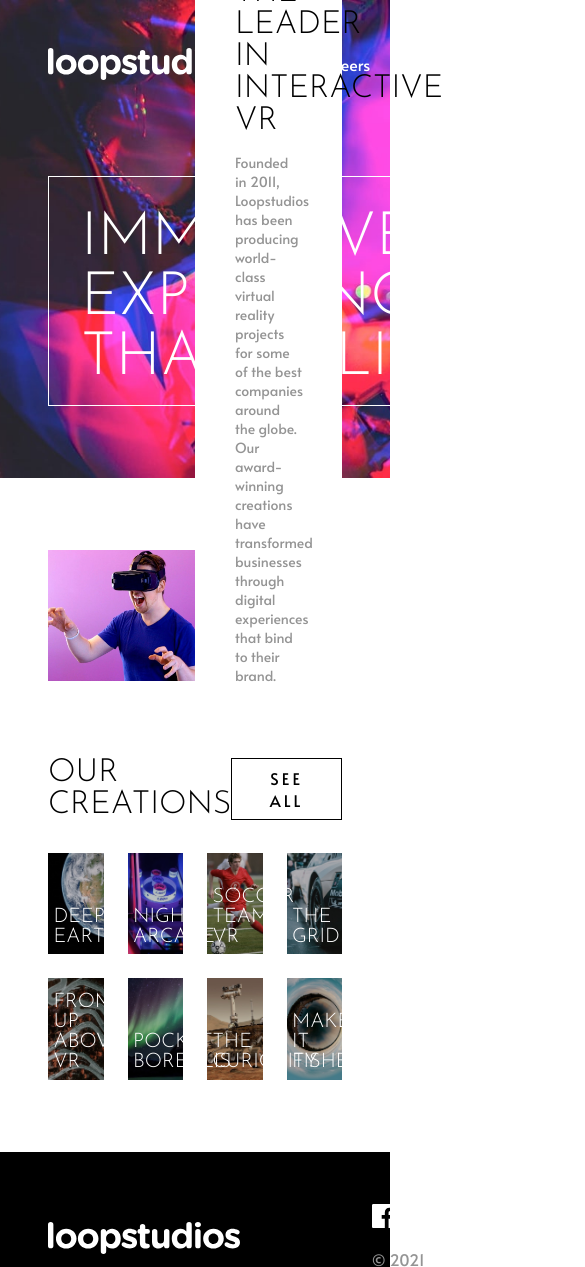
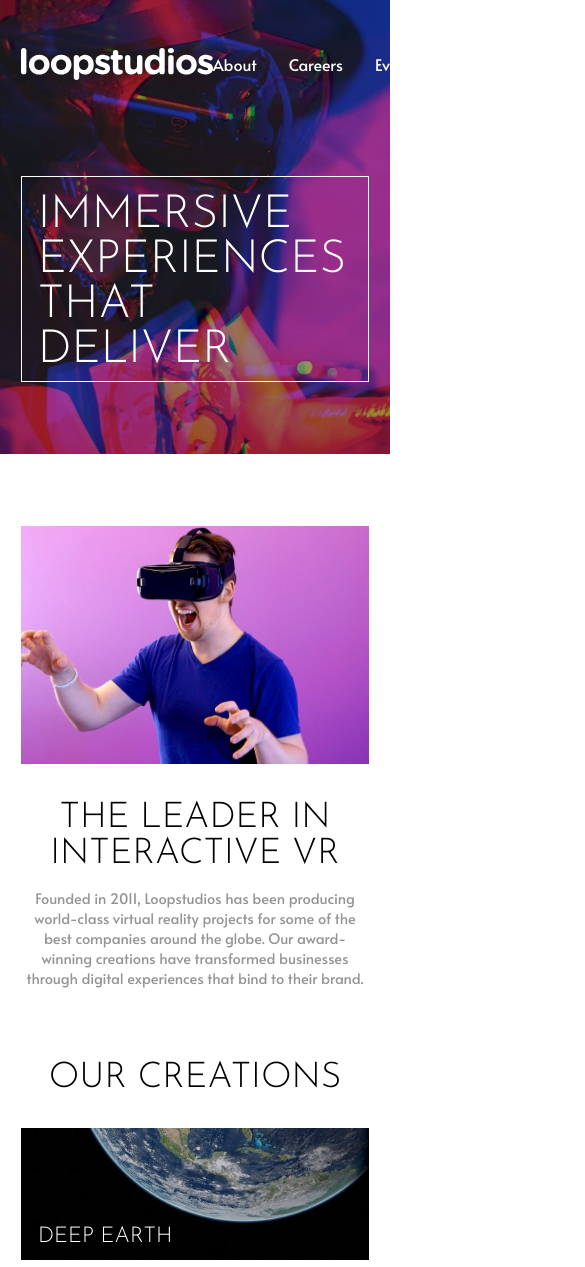
Before and after one commit to apocode01/Loopstudios-landing-page, a plain HTML site: page index.html in a window 390 px wide. Shown: the top 1267 px of the page, 585 px wide, since content can reach past the window. Drawn offline with Linux system fonts and the light colour scheme.

Commit message:
starting to implement mobile view.

```diff
--- a/index.html
+++ b/index.html
@@ -48,42 +48,66 @@
       </div>
       <div class="creations__categories">
         <div class="category">
+          <picture>
+            <source media="(max-width: 50rem)" srcset="images/mobile/image-deep-earth.jpg">
             <img src="images/desktop/image-deep-earth.jpg" alt="">
+          </picture>
           <div class="overlay"></div>
           <span>Deep earth</span>
         </div>
         <div class="category">
+          <picture>
+            <source media="(max-width: 50rem)" srcset="images/mobile/image-night-arcade.jpg">
             <img src="images/desktop/image-night-arcade.jpg" alt="">
+          </picture>
           <div class="overlay"></div>
           <span>Night arcade</span>
         </div>
         <div class="category">
+          <picture>
+            <source media="(max-width: 50rem)" srcset="images/mobile/image-soccer-team.jpg">
             <img src="images/desktop/image-soccer-team.jpg" alt="">
+          </picture>
           <div class="overlay"></div>
           <span>Soccer team VR</span>
         </div>
         <div class="category">
+          <picture>
+            <source media="(max-width: 50rem)" srcset="images/mobile/image-grid.jpg">
             <img src="images/desktop/image-grid.jpg" alt="">
+          </picture>
           <div class="overlay"></div>
           <span>The grid</span>
         </div>
         <div class="category">
+          <picture>
+            <source media="(max-width: 50rem)" srcset="images/mobile/image-from-above.jpg">
             <img src="images/desktop/image-from-above.jpg" alt="">
+          </picture>
           <div class="overlay"></div>
           <span>From up above VR</span>
         </div>
         <div class="category">
+          <picture>
+            <source media="(max-width: 50rem)" srcset="images/mobile/image-pocket-borealis.jpg">
             <img src="images/desktop/image-pocket-borealis.jpg" alt="">
+          </picture>
           <div class="overlay"></div>
           <span>Pocket borealis</span>
         </div>
         <div class="category">
+          <picture>
+            <source media="(max-width: 50rem)" srcset="images/mobile/image-curiosity.jpg">
             <img src="images/desktop/image-curiosity.jpg" alt="">
+          </picture>
           <div class="overlay"></div>
           <span>The curiosity</span>
         </div>
         <div class="category">
+          <picture>
+            <source media="(max-width: 50rem)" srcset="images/mobile/image-fisheye.jpg">
             <img src="images/desktop/image-fisheye.jpg" alt="">
+          </picture>
           <div class="overlay"></div>
           <span>Make it fisheye</span>
         </div>
--- a/style/style.scss
+++ b/style/style.scss
@@ -31,6 +31,12 @@ $grey600: hsl(0%, 0%, 58%);
     background-position: center;
     background-repeat: no-repeat;
     gap: 6rem;
+
+    @media only screen and (max-width: 50rem) {
+        background-image: url(../images/mobile/image-hero.jpg);
+        padding-left: clamp(1rem, 6.667vw + -0.333rem, 3rem);
+        padding-right: clamp(1rem, 6.667vw + -0.333rem, 3rem);
+    }
 }
 
 .navbar {
@@ -80,6 +86,11 @@ $grey600: hsl(0%, 0%, 58%);
     border: solid 1px $white;
     padding: 2rem 2rem 1rem 2rem;
     width: 35rem;
+
+    @media only screen and (max-width: 50rem) {
+        padding: 1rem 1rem 0.5rem 1rem;
+        width: 100%;
+    }
 }
 
 .box__title {
@@ -88,6 +99,10 @@ $grey600: hsl(0%, 0%, 58%);
     color: $white;
     font-size: clamp(3.75rem, 0.36vw + 3.57rem, 4rem);
     font-weight: 300;
+
+    @media only screen and (max-width: 50rem) {
+        font-size: clamp(2.5rem, 8.333vw + 0.833rem, 5rem);
+    }
 }
 
 .content {
@@ -95,6 +110,11 @@ $grey600: hsl(0%, 0%, 58%);
     flex-direction: column;
     padding: clamp(4.5rem, 6.475vw + 1.263rem, 9rem) clamp(3rem, 12.95vw - 3.475rem, 12rem) clamp(4.5rem, 6.475vw + 1.263rem, 9rem) clamp(3rem, 12.95vw - 3.475rem, 12rem);
     gap: clamp(4.5rem, 6.475vw + 1.263rem, 9rem);
+
+    @media only screen and (max-width: 50rem) {
+        padding-left: clamp(1rem, 6.667vw + -0.333rem, 3rem);
+        padding-right: clamp(1rem, 6.667vw + -0.333rem, 3rem);
+    }
 }
 
 .card {
@@ -104,6 +124,11 @@ $grey600: hsl(0%, 0%, 58%);
 .card__image {
     width: 65%;
     z-index: 0;
+
+    @media only screen and (max-width: 50rem) {
+        width: 100%;
+        max-width: 100%;
+    }
 }
 
 .card__description {
@@ -117,6 +142,14 @@ $grey600: hsl(0%, 0%, 58%);
     right: 0;
     background-color: $white;
     z-index: 1;
+
+    @media only screen and (max-width: 50rem) {
+        position: relative;
+        width: 100%;
+        max-width: 100%;
+        justify-content: center;
+        padding: 2rem 0 0 0;
+    }
 }
 
 .card__description-title {
@@ -124,6 +157,11 @@ $grey600: hsl(0%, 0%, 58%);
     text-transform: uppercase;
     font-size: clamp(2rem, 2.158vw + 0.921rem, 3.5rem);
     font-weight: 300;
+
+    @media only screen and (max-width: 50rem) {
+        font-size: clamp(2rem, 5vw + 1rem, 3.5rem);
+        text-align: center;
+    }
 }
 
 .card__description-paragraph {
@@ -131,6 +169,11 @@ $grey600: hsl(0%, 0%, 58%);
     color: $grey600;
     font-size: clamp(0.875rem, 0.36vw + 0.695rem, 1.125rem);
     font-weight: 400;
+
+    @media only screen and (max-width: 50rem) {
+        font-size: clamp(0.875rem, 0.833vw + 0.708rem, 1.125rem);
+        text-align: center;
+    }
 }
 
 .creations {
@@ -144,6 +187,10 @@ $grey600: hsl(0%, 0%, 58%);
     flex-direction: row;
     align-items: center;
     justify-content: space-between;
+
+    @media only screen and (max-width: 50rem) {
+        justify-content: center;
+    }
 }
 
 .creations__title {
@@ -151,6 +198,10 @@ $grey600: hsl(0%, 0%, 58%);
     text-transform: uppercase;
     font-size: clamp(2rem, 2.158vw + 0.921rem, 3.5rem);
     font-weight: 300;
+
+    @media only screen and (max-width: 50rem) {
+        font-size: clamp(2rem, 5vw + 1rem, 3.5rem);
+    }
 }
 
 .creations__see-all-button {
@@ -168,6 +219,10 @@ $grey600: hsl(0%, 0%, 58%);
     padding: 0.5rem 2rem 0.5rem 2rem;
     cursor: pointer;
     transition: 200ms all ease-out;
+
+    @media only screen and (max-width: 50rem) {
+        display: none;
+    }
 }
 
 .creations__see-all-button:hover {
@@ -182,6 +237,11 @@ $grey600: hsl(0%, 0%, 58%);
     grid-template-rows: repeat(2, 1fr);
     column-gap: clamp(1.5rem, 2.158vw + 0.421rem, 3rem);
     row-gap: clamp(1.5rem, 2.158vw + 0.421rem, 3rem);
+
+    @media only screen and (max-width: 50rem) {
+        grid-template-columns: 1fr;
+        grid-template-rows: repeat(2, 8fr);
+    }
 }
 
 .category {
@@ -217,6 +277,14 @@ $grey600: hsl(0%, 0%, 58%);
         z-index: 2;
         transition: 100ms color ease-out;
     }
+
+    @media only screen and (max-width: 50rem) {
+        span {
+            font-size: clamp(1.25rem, 2.5vw + 0.75rem, 2rem);
+            bottom: 10%;
+            left: 5%;
+        }
+    }
 }
 
 .category:hover {
@@ -239,6 +307,10 @@ $grey600: hsl(0%, 0%, 58%);
     background-color: $black;
     align-items: center;
     justify-content: space-between;
+
+    @media only screen and (max-width: 50rem) {
+        flex-direction: column;
+    }
 }
 
 .footer__navbar {
@@ -246,6 +318,10 @@ $grey600: hsl(0%, 0%, 58%);
     flex-direction: column;
     align-items: flex-start;
     gap: 1rem;
+
+    @media only screen and (max-width: 50rem) {
+        align-items: center;
+    }
 }
 
 .footer__navbar-categories {
@@ -279,6 +355,11 @@ $grey600: hsl(0%, 0%, 58%);
         transform: scaleX(1);
         transition: transform 250ms ease;
     }
+
+    @media only screen and (max-width: 50rem) {
+        flex-direction: column;
+        align-items: center;
+    }
 }
 
 .brand-info {
@@ -286,6 +367,10 @@ $grey600: hsl(0%, 0%, 58%);
     flex-direction: column;
     align-items: flex-end;
     gap: 1rem;
+
+    @media only screen and (max-width: 50rem) {
+        align-items: center;
+    }
 }
 
 .social-icons {
@@ -293,7 +378,6 @@ $grey600: hsl(0%, 0%, 58%);
     flex-direction: row;
     height: 32px;
     gap: 1rem;
-
 }
 
 .social-icons > * {
```
Also changed, not shown: style/style.css, 1 other file. Lines whose indentation alone changed are shown as unchanged.
